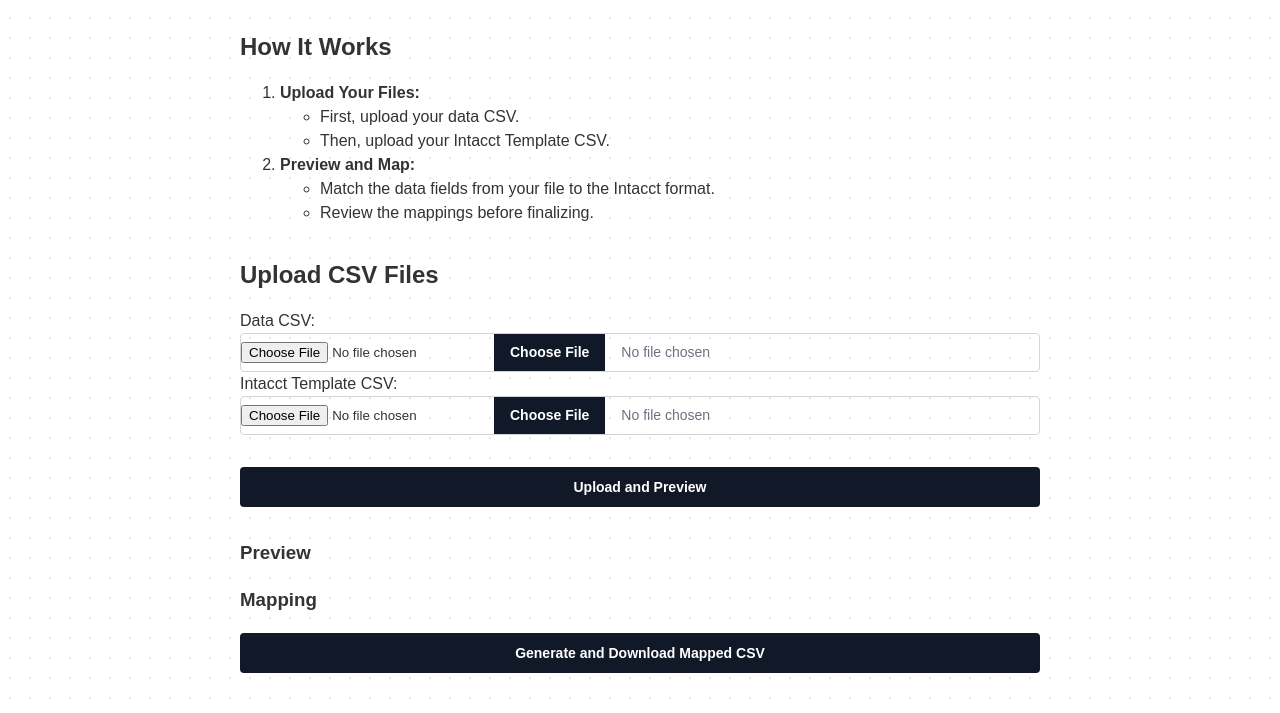
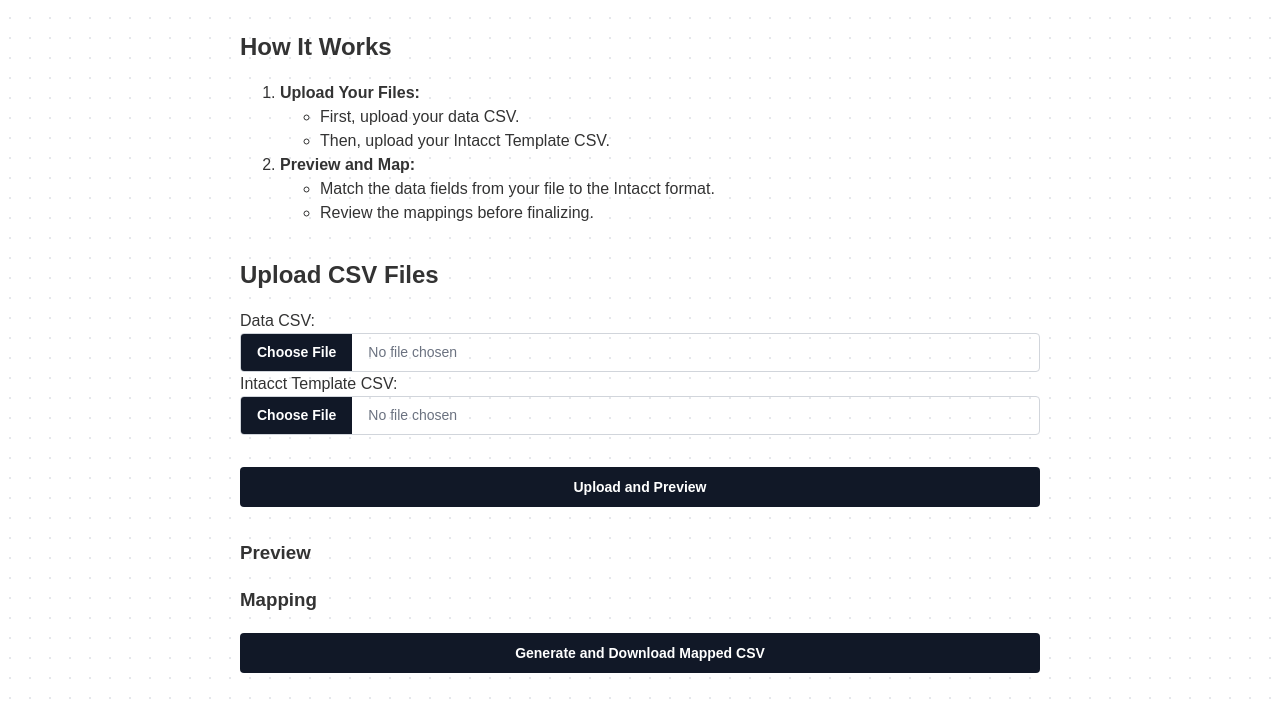
Before and after one commit to szubair22/CSVtoIntacctMapper, a website: page index.html in a window 1280 px wide. Shown: the part 152-865 px from the top of the page. Drawn offline with Linux system fonts and the light colour scheme.

```diff
--- a/index.html
+++ b/index.html
@@ -35,7 +35,7 @@
                 <div class="mb-4">
                     <label for="dataFile" class="block mb-2">Data CSV:</label>
                     <div class="file-input-container">
-                        <input type="file" id="dataFile" name="dataFile" accept=".csv" class="hidden">
+                        <input type="file" id="dataFile" name="dataFile" accept=".csv" class="file-input">
                         <label for="dataFile" class="file-input-label">Choose File</label>
                         <span id="dataFileName" class="file-name">No file chosen</span>
                     </div>
@@ -44,7 +44,7 @@
                 <div class="mb-8">
                     <label for="templateFile" class="block mb-2">Intacct Template CSV:</label>
                     <div class="file-input-container">
-                        <input type="file" id="templateFile" name="templateFile" accept=".csv" class="hidden">
+                        <input type="file" id="templateFile" name="templateFile" accept=".csv" class="file-input">
                         <label for="templateFile" class="file-input-label">Choose File</label>
                         <span id="templateFileName" class="file-name">No file chosen</span>
                     </div>
--- a/styles.css
+++ b/styles.css
@@ -52,6 +52,11 @@
     border: 1px solid #d1d5db;
     border-radius: 0.25rem;
     overflow: hidden;
+}
+
+.file-input {
+    position: absolute;
+    left: -9999px;
 }
 
 .file-input-label {
```
